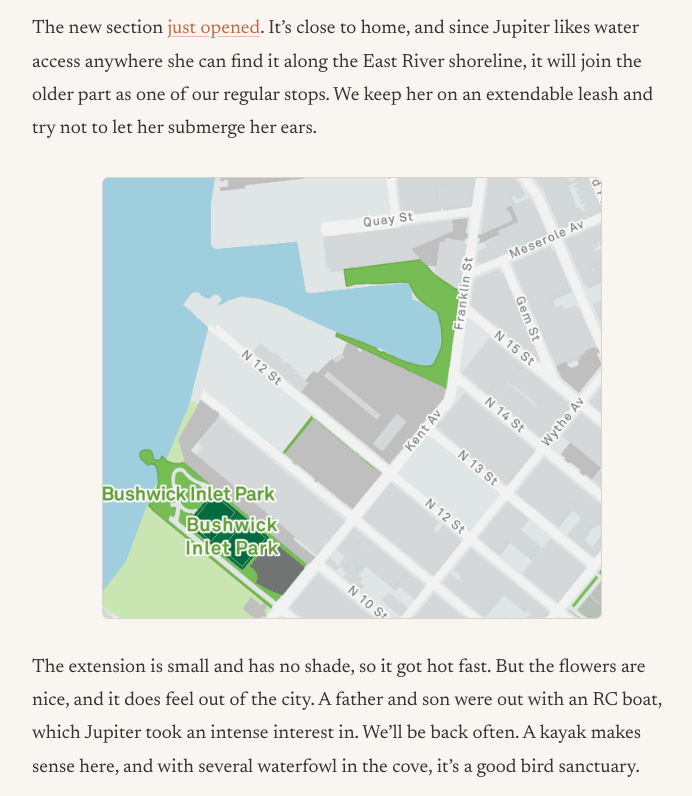
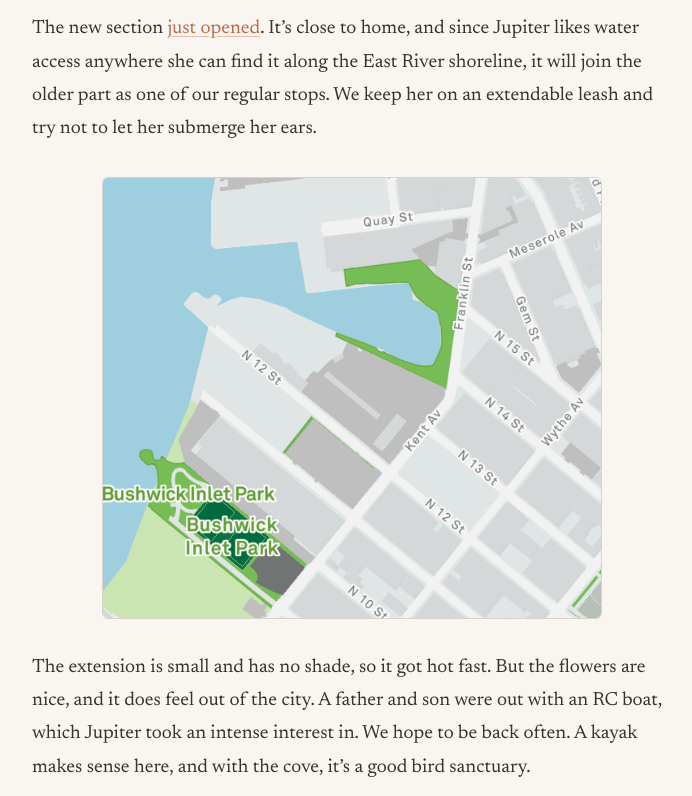
Before and after one commit to JohnSpencerTerry/wb, a Jekyll site: the page built from _articles/bushwick-inlet-new-cove.md, in a window 1280 px wide. Shown: the part 924-1720 px from the top of the page, without its empty margins (242-934 px from the left). Built offline with Jekyll 4.4.1, drawn with Linux system fonts in a browser that asks for light colours; grey boxes are pictures that could not be loaded.

Commit message:
Update bushwick-inlet-new-cove.md

```diff
--- a/_articles/bushwick-inlet-new-cove.md
+++ b/_articles/bushwick-inlet-new-cove.md
@@ -18,7 +18,7 @@
   <img src="/assets/photos/bushwick-inlet/park-area.png" alt="Map of the new cove extension on Franklin between N 12th and Quay." />
 </figure>
 
-The extension is small and has no shade, so it got hot fast. But the flowers are nice, and it does feel out of the city. A father and son were out with an RC boat, which Jupiter took an intense interest in. We'll be back often. A kayak makes sense here, and with several waterfowl in the cove, it's a good bird sanctuary.
+The extension is small and has no shade, so it got hot fast. But the flowers are nice, and it does feel out of the city. A father and son were out with an RC boat, which Jupiter took an intense interest in. We hope to be back often. A kayak makes sense here, and with the cove, it's a good bird sanctuary.
 
 <figure class="media-figure">
   <img src="/assets/photos/bushwick-inlet/crystal.jpg" alt="Crystal at the cove." />
```
